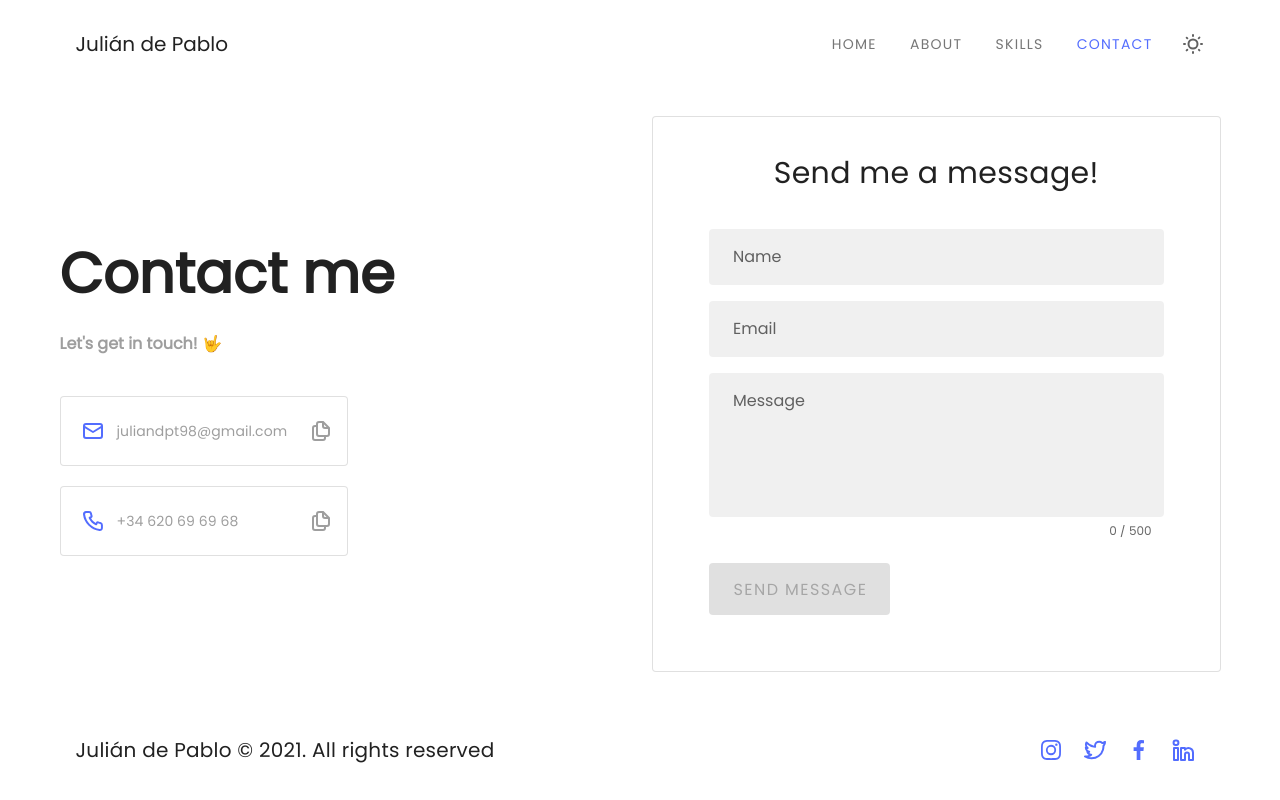
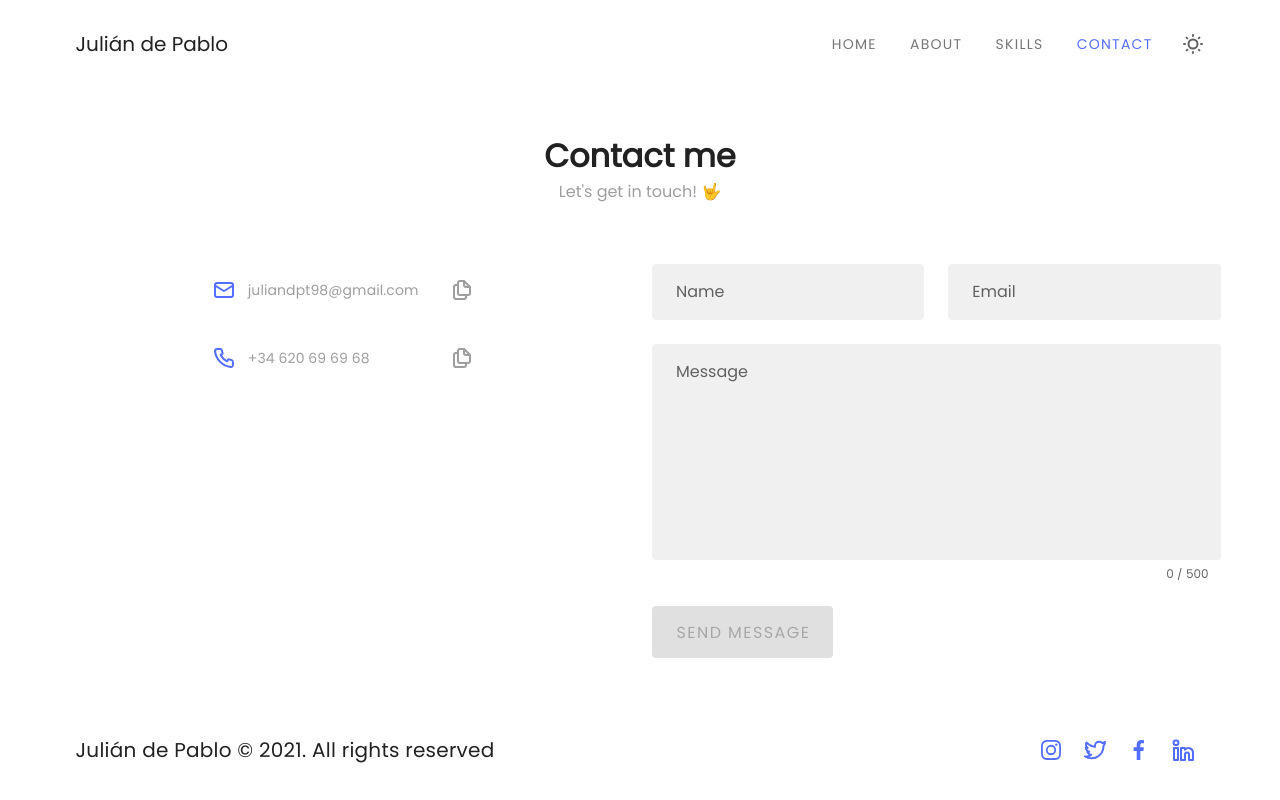
Before and after one commit to juliandpt/Portfolio_nuxt, a Nuxt app: page /contact in a window 1280 px wide. Built offline with nearby package versions, Linux system fonts and the light colour scheme.

Commit message:
changed contact page design

```diff
--- a/pages/contact.vue
+++ b/pages/contact.vue
@@ -1,33 +1,37 @@
 <template>
   <v-container
-    class="d-flex align-center"
-    :style="$vuetify.breakpoint.xl || $vuetify.breakpoint.sm ? 'padding: 0 15%' : ''"
+    :style="$vuetify.breakpoint.xl ? 'padding: 0 15%' : ''"
   >
-    <v-row>
-      <v-col
-        md="6"
-        sm="12"
-        class="d-flex flex-column justify-center"
+    <v-row
+      class="mt-8 mb-8 d-flex flex-column justify-center"
     >
       <h1
-          :class="$vuetify.breakpoint.xs || $vuetify.breakpoint.sm ? 'mx-auto' : ''"
+        class="mx-auto mb-0"
       >
         Contact me
       </h1>
 
-        <h4
-          :class="$vuetify.breakpoint.xs || $vuetify.breakpoint.sm ? 'mx-auto' : ''"
+      <p
+        class="mx-auto secondary--text"
       >
         Let's get in touch! &#129311;
-        </h4>
+      </p>
+    </v-row>
 
+    <v-row>
+      <v-col
+        md="6"
+        sm="6"
+        class="d-flex flex-column align-center"
+      >
         <v-card
           flat
-          :class="$vuetify.breakpoint.xs || $vuetify.breakpoint.sm ? 'd-flex align-center mt-3 py-4 px-2' : 'd-flex align-center mt-5 py-4 px-2'"
+          elevation="0"
+          color="transparent"
+          class="d-flex align-center mb-4"
           v-for="(card, i) in cards"
           :key="i"
-          :outlined="!$vuetify.theme.dark"
-          :style="$vuetify.breakpoint.xs || $vuetify.breakpoint.sm ? 'width: 100%;' : 'width: 18rem;'"
+          :width="$vuetify.breakpoint.xs ? '100%' : '18rem'"
         >
           <img
             :src="card.icon"
@@ -45,8 +49,9 @@
 
           <v-btn
             icon
+            color="grey"
+            x-large
             :disabled="card.copied"
-            color="grey"
             @click="copyText(card.text, i)"
           >
             <v-scroll-x-transition
@@ -76,30 +81,25 @@
 
       <v-col
         md="6"
-        sm="12"
-        :class="$vuetify.breakpoint.xs || $vuetify.breakpoint.sm ? 'pt-0' : ''"
+        sm="6"
+        :class="$vuetify.breakpoint.xs ? 'pt-0' : ''"
       >
         <v-card
-          :outlined="!$vuetify.theme.dark"
-          :class="$vuetify.breakpoint.xs || $vuetify.breakpoint.sm ? 'pa-1' : 'pa-10'"
+          color="transparent"
+          elevation="0"
+          :class="$vuetify.breakpoint.sm ? 'pr-8' : ''"
         >
           <v-form
             v-model="valid"
           >
-            <v-card-title
-              :style="$vuetify.breakpoint.xs ? '' : 'font-size: 30px;'"
-              class="mb-10 py-0"
-              :class="$vuetify.breakpoint.xs || $vuetify.breakpoint.sm ? 'mb-10 pt-4' : 'mb-10 py-0'"
+            <v-card-text
+              class="pt-0 px-0"
             >
-              <span
-                class="mx-auto"
-              >
-                Send me a message!
-              </span>
-            </v-card-title>
-
-            <v-card-text
-              class="pt-0"
+              <v-row>
+                <v-col
+                  cols="12"
+                  md="6"
+                  sm="12"
                 >
                   <v-text-field
                     filled
@@ -115,10 +115,13 @@
                     :rules="nameRules"
                   >
                   </v-text-field>
-            </v-card-text>
+                </v-col>
 
-            <v-card-text
-              class="pt-0"
+                <v-col
+                  cols="12"
+                  md="6"
+                  sm="12"
+                  :class="$vuetify.breakpoint.xs ? 'pt-0' : ''"
                 >
                   <v-text-field
                     filled
@@ -136,10 +139,12 @@
                     :rules="emailRules"
                   >
                   </v-text-field>
-            </v-card-text>
+                </v-col>
+              </v-row>
 
-            <v-card-text
-              class="pt-0"
+              <v-row>
+                <v-col
+                  :class="$vuetify.breakpoint.xs ? 'pt-0' : ''"
                 >
                   <v-textarea
                     filled
@@ -153,13 +158,16 @@
                     class="rounded"
                     color="primary"
                     maxlength="500"
+                    rows="8"
                     v-model="message"
                     :rules="messageRules"
                   ></v-textarea>
+                </v-col>
+              </v-row>
             </v-card-text>
 
             <v-card-text
-              class="pt-0"
+              class="pt-0 px-0"
             >
               <v-btn
                 x-large
@@ -260,17 +268,7 @@
 
 <style lang="scss" scoped>
 .container {
-  height: 100%;
-}
-
-h1 {
-  font-size: 3.5rem;
-  margin-bottom: 1rem;
-}
-
-h4 {
-  color: #9E9E9E;
-  margin-bottom: 20px;
+  min-height: 100%;
 }
 </style>
 
```
Lines whose indentation alone changed are shown as unchanged.
